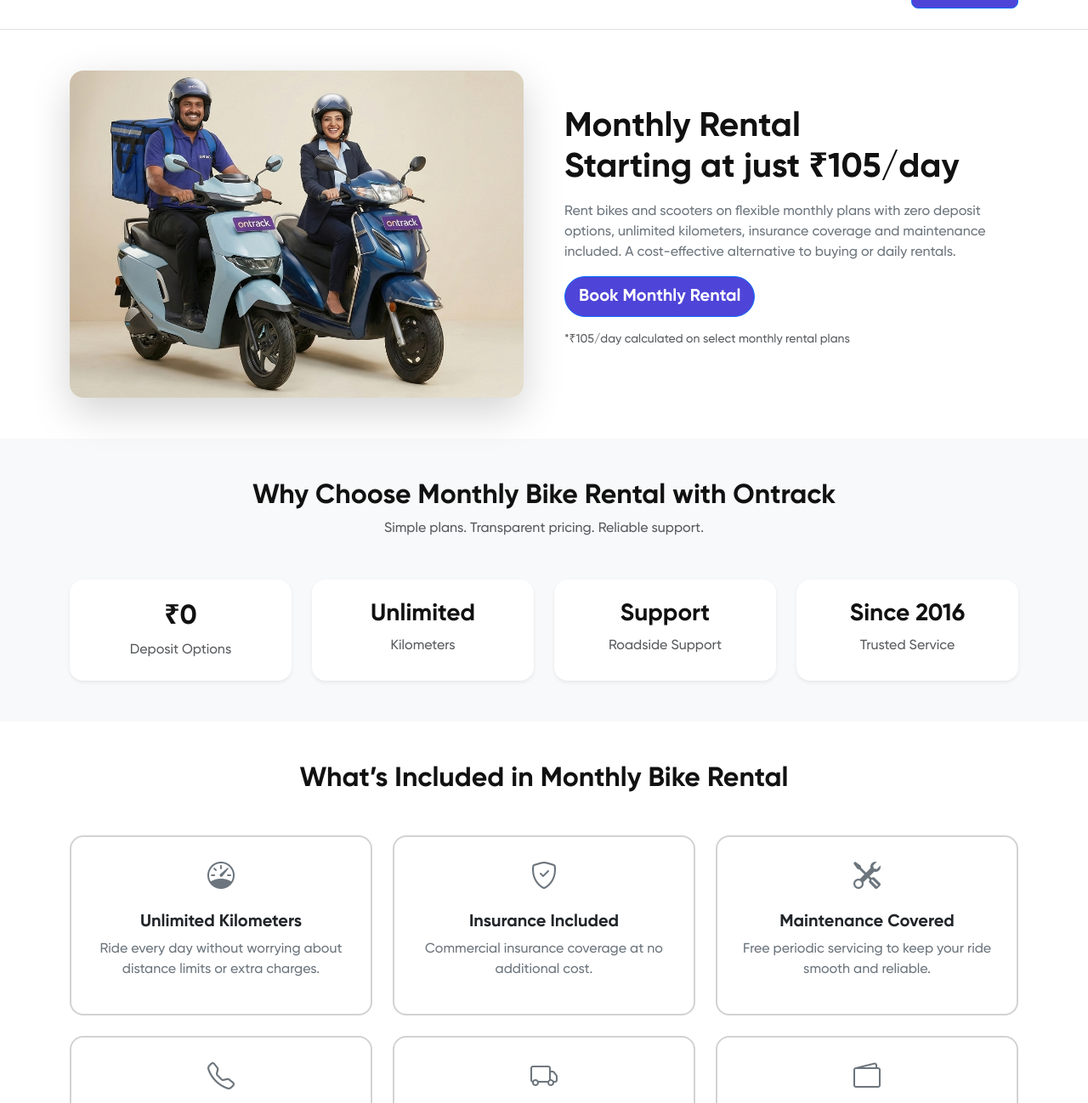
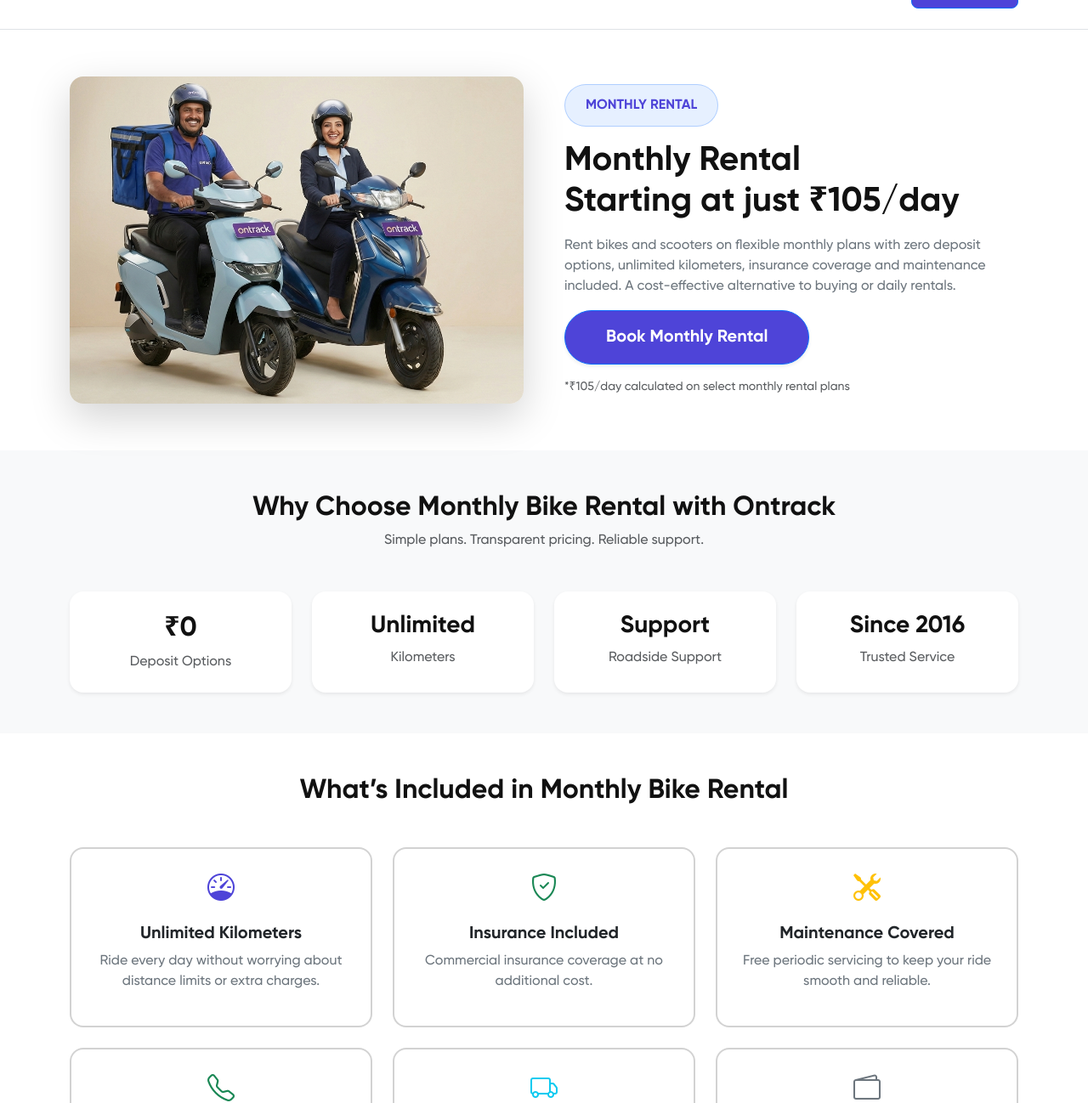
Before and after one commit to ontrackBikes/ontrack-content-site, a plain HTML site: page public/monthly-bike-rental-per-day.html in a window 1280 px wide. Shown: the part 62-1360 px from the top of the page at 85% size. Drawn offline with nearby package versions, Linux system fonts and the light colour scheme.

Commit message:
Fix doctype declaration and enhance styling for badges and buttons in rental pages

```diff
--- a/public/monthly-bike-rental-per-day.html
+++ b/public/monthly-bike-rental-per-day.html
@@ -1,4 +1,4 @@
-<!doctype html>
+<!DOCTYPE html>
 <html lang="en">
   <head>
     <!-- Google tag (gtag.js) -->
@@ -135,6 +135,11 @@
             />
           </div>
           <div class="col-lg-6">
+            <span
+              class="badge bg-primary bg-opacity-10 fw-bold fs-6 my-3 text-primary px-4 py-3 rounded-pill border border-primary border-opacity-25"
+            >
+              MONTHLY RENTAL
+            </span>
             <h1 class="fw-bold mb-3">
               Monthly Rental<br />Starting at just ₹105/day
             </h1>
@@ -149,7 +154,7 @@
             <div class="d-flex gap-3 flex-wrap">
               <a
                 href="https://book.on-track.in/two-wheeler-rental/models"
-                class="btn btn-primary rounded-5 btn-lg fw-bold"
+                class="btn btn-primary btn-lg px-5 py-3 fw-bold rounded-pill shadow-sm"
               >
                 Book Monthly Rental
               </a>
@@ -215,7 +220,7 @@
         <div class="row g-4">
           <div class="col-md-4 text-center">
             <div class="card border-2 rounded-4 p-4">
-              <i class="bi bi-speedometer fs-2 mb-3 text-secondary"></i>
+              <i class="bi bi-speedometer text-primary fs-2 mb-3"></i>
               <h5 class="fw-bold">Unlimited Kilometers</h5>
               <p class="text-secondary">
                 Ride every day without worrying about distance limits or extra
@@ -226,7 +231,7 @@
 
           <div class="col-md-4 text-center">
             <div class="card border-2 rounded-4 p-4">
-              <i class="bi bi-shield-check fs-2 mb-3 text-secondary"></i>
+              <i class="bi bi-shield-check text-success fs-2 mb-3"></i>
               <h5 class="fw-bold">Insurance Included</h5>
               <p class="text-secondary">
                 Commercial insurance coverage at no additional cost.
@@ -236,7 +241,7 @@
 
           <div class="col-md-4 text-center">
             <div class="card border-2 rounded-4 p-4">
-              <i class="bi bi-tools fs-2 mb-3 text-secondary"></i>
+              <i class="bi bi-tools text-warning fs-2 mb-3"></i>
               <h5 class="fw-bold">Maintenance Covered</h5>
               <p class="text-secondary">
                 Free periodic servicing to keep your ride smooth and reliable.
@@ -246,7 +251,7 @@
 
           <div class="col-md-4 text-center">
             <div class="card border-2 rounded-4 p-4">
-              <i class="bi bi-telephone fs-2 mb-3 text-secondary"></i>
+              <i class="bi bi-telephone text-success fs-2 mb-3"></i>
               <h5 class="fw-bold">Customer Support</h5>
               <p class="text-secondary">
                 Round-the-clock roadside assistance and customer support.
@@ -256,7 +261,7 @@
 
           <div class="col-md-4 text-center">
             <div class="card border-2 rounded-4 p-4">
-              <i class="bi bi-truck mb-3 fs-2 text-secondary"></i>
+              <i class="bi bi-truck text-info fs-2 mb-3"></i>
               <h5 class="fw-bold">Doorstep Delivery</h5>
               <p class="text-secondary">
                 Convenient delivery and pickup options across Bangalore.
@@ -266,7 +271,7 @@
 
           <div class="col-md-4 text-center">
             <div class="card border-2 rounded-4 p-4">
-              <i class="bi bi-wallet2 fs-2 mb-3 text-secondary"></i>
+              <i class="bi bi-wallet2 text-secondary fs-2 mb-3"></i>
               <h5 class="fw-bold">Affordable Monthly Pricing</h5>
               <p class="text-secondary">
                 Monthly plans that cost less than daily commuting expenses.
```
Also changed, not shown: public/electric-bike-rental.html (+5 -3 lines).
